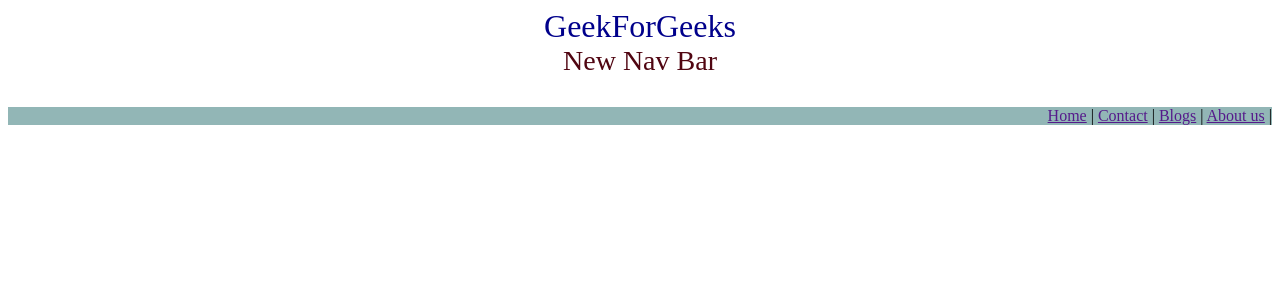
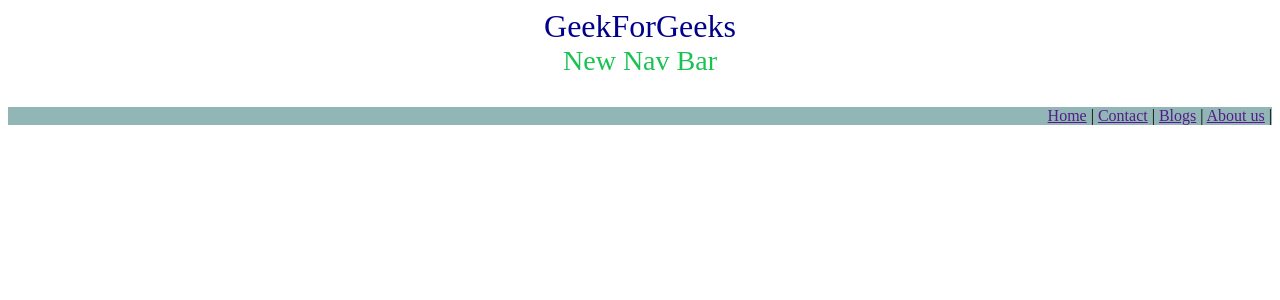
Before and after one commit to urvashiparashar/Web-development-course, a PHP site: page /navtag.html in a window 1280 px wide. Shown: the top 300 px of the page. Run offline with PHP 8.4, Linux system fonts and the light colour scheme; some web fonts are replaced.

Commit message:
changes done

```diff
--- a/siteform/navtag.css
+++ b/siteform/navtag.css
@@ -16,7 +16,7 @@
         font-weight: normal;
         font-style: normal;
     font-size: 28px;
-    color: rgb(80, 5, 17);
+    color: rgb(27, 194, 83);
 
 }
 nav{
```
